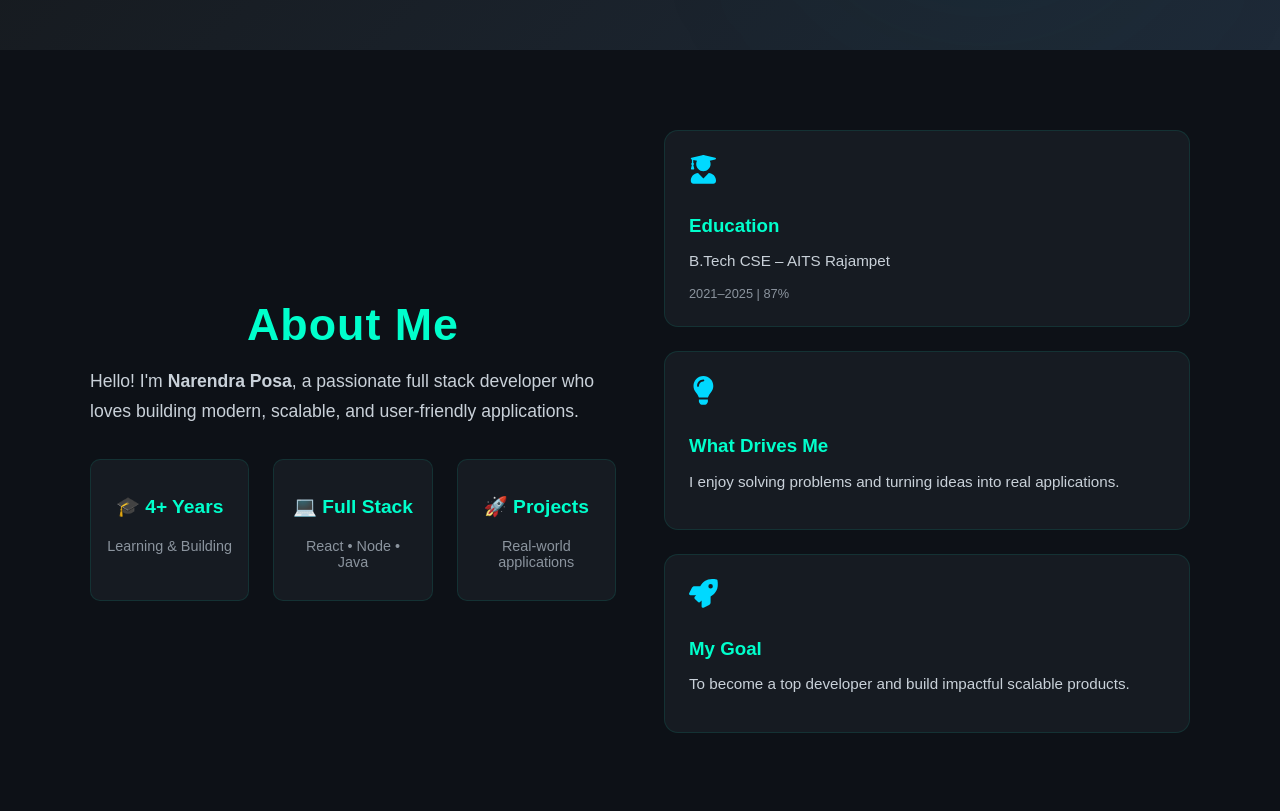
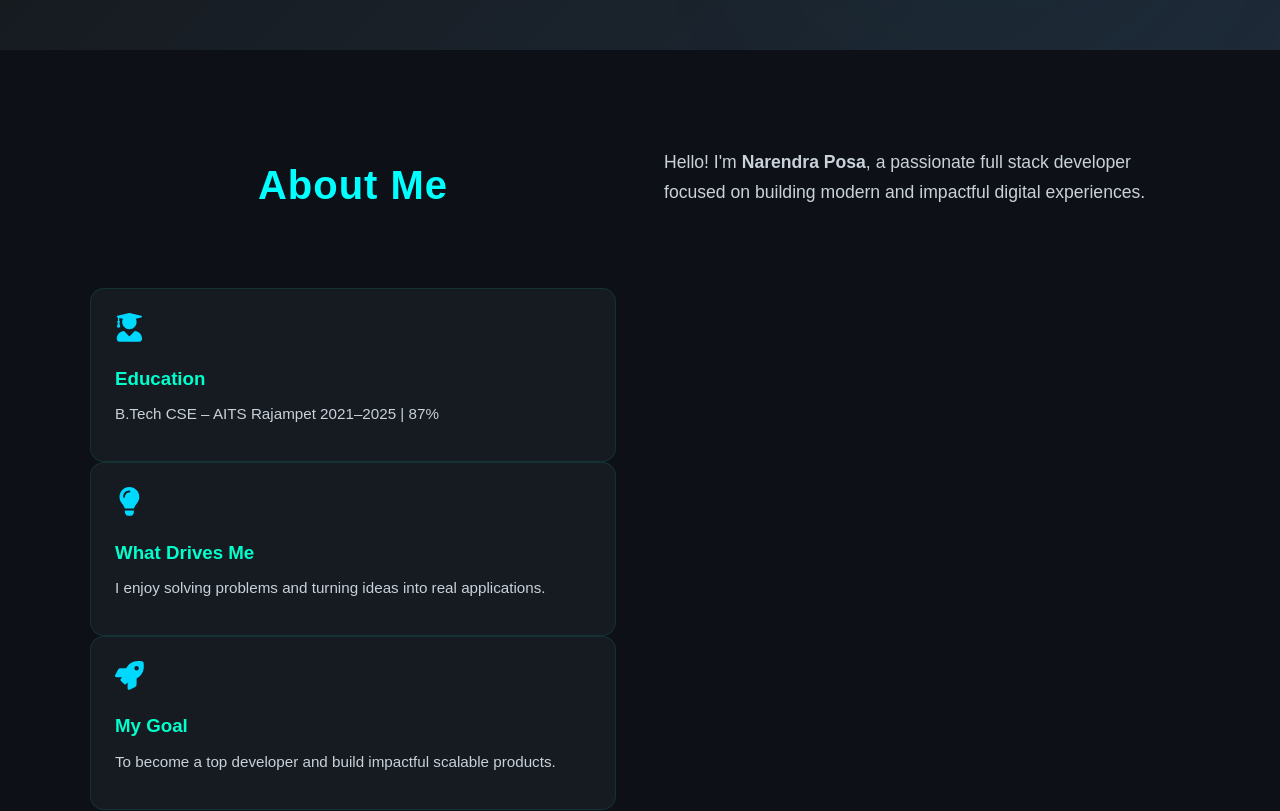
Before and after one commit to Posa5A6/PortFolio, a React (Create React App) app: page / in a window 1280 px wide. Shown: the part 900-1711 px from the top of the page. Built offline with nearby package versions, Linux system fonts and the light colour scheme.

Commit message:
Update About.jsx

```diff
--- a/src/components/About.jsx
+++ b/src/components/About.jsx
@@ -4,79 +4,54 @@ import { motion } from 'framer-motion';
 import { FaUserGraduate, FaRocket, FaLightbulb } from 'react-icons/fa';
 
 const About = () => {
+  const data = [
+    {
+      icon: <FaUserGraduate />,
+      title: "Education",
+      desc: "B.Tech CSE – AITS Rajampet\n2021–2025 | 87%"
+    },
+    {
+      icon: <FaLightbulb />,
+      title: "What Drives Me",
+      desc: "I enjoy solving problems and turning ideas into real applications."
+    },
+    {
+      icon: <FaRocket />,
+      title: "My Goal",
+      desc: "To become a top developer and build impactful scalable products."
+    }
+  ];
+
   return (
     <section id="about" className={styles.about}>
-      <div className={styles.container}>
-
-        {/* LEFT SIDE */}
       <motion.div
-          className={styles.left}
-          initial={{ opacity: 0, x: -50 }}
-          whileInView={{ opacity: 1, x: 0 }}
+        className={styles.container}
+        initial={{ opacity: 0, y: 40 }}
+        whileInView={{ opacity: 1, y: 0 }}
         transition={{ duration: 0.8 }}
       >
         <h2>About Me</h2>
 
         <p className={styles.intro}>
           Hello! I'm <strong>Narendra Posa</strong>, a passionate full stack developer
-            who loves building modern, scalable, and user-friendly applications.
+          focused on building modern and impactful digital experiences.
         </p>
 
-          <div className={styles.highlights}>
-            <div>
-              <h3>🎓 4+ Years</h3>
-              <p>Learning & Building</p>
-            </div>
-            <div>
-              <h3>💻 Full Stack</h3>
-              <p>React • Node • Java</p>
-            </div>
-            <div>
-              <h3>🚀 Projects</h3>
-              <p>Real-world applications</p>
-            </div>
+        <div className={styles.grid}>
+          {data.map((item, i) => (
+            <motion.div
+              key={i}
+              className={styles.card}
+              whileHover={{ y: -8 }}
+              transition={{ duration: 0.3 }}
+            >
+              <div className={styles.icon}>{item.icon}</div>
+              <h3>{item.title}</h3>
+              <p>{item.desc}</p>
+            </motion.div>
+          ))}
         </div>
       </motion.div>
-
-        {/* RIGHT SIDE */}
-        <div className={styles.right}>
-
-          <motion.div
-            className={styles.card}
-            initial={{ opacity: 0, y: 40 }}
-            whileInView={{ opacity: 1, y: 0 }}
-            transition={{ delay: 0.2 }}
-          >
-            <FaUserGraduate className={styles.icon} />
-            <h3>Education</h3>
-            <p>B.Tech CSE – AITS Rajampet</p>
-            <span>2021–2025 | 87%</span>
-          </motion.div>
-
-          <motion.div
-            className={styles.card}
-            initial={{ opacity: 0, y: 40 }}
-            whileInView={{ opacity: 1, y: 0 }}
-            transition={{ delay: 0.4 }}
-          >
-            <FaLightbulb className={styles.icon} />
-            <h3>What Drives Me</h3>
-            <p>I enjoy solving problems and turning ideas into real applications.</p>
-          </motion.div>
-
-          <motion.div
-            className={styles.card}
-            initial={{ opacity: 0, y: 40 }}
-            whileInView={{ opacity: 1, y: 0 }}
-            transition={{ delay: 0.6 }}
-          >
-            <FaRocket className={styles.icon} />
-            <h3>My Goal</h3>
-            <p>To become a top developer and build impactful scalable products.</p>
-          </motion.div>
-
-        </div>
-      </div>
     </section>
   );
 };
```
Lines whose indentation alone changed are shown as unchanged.
